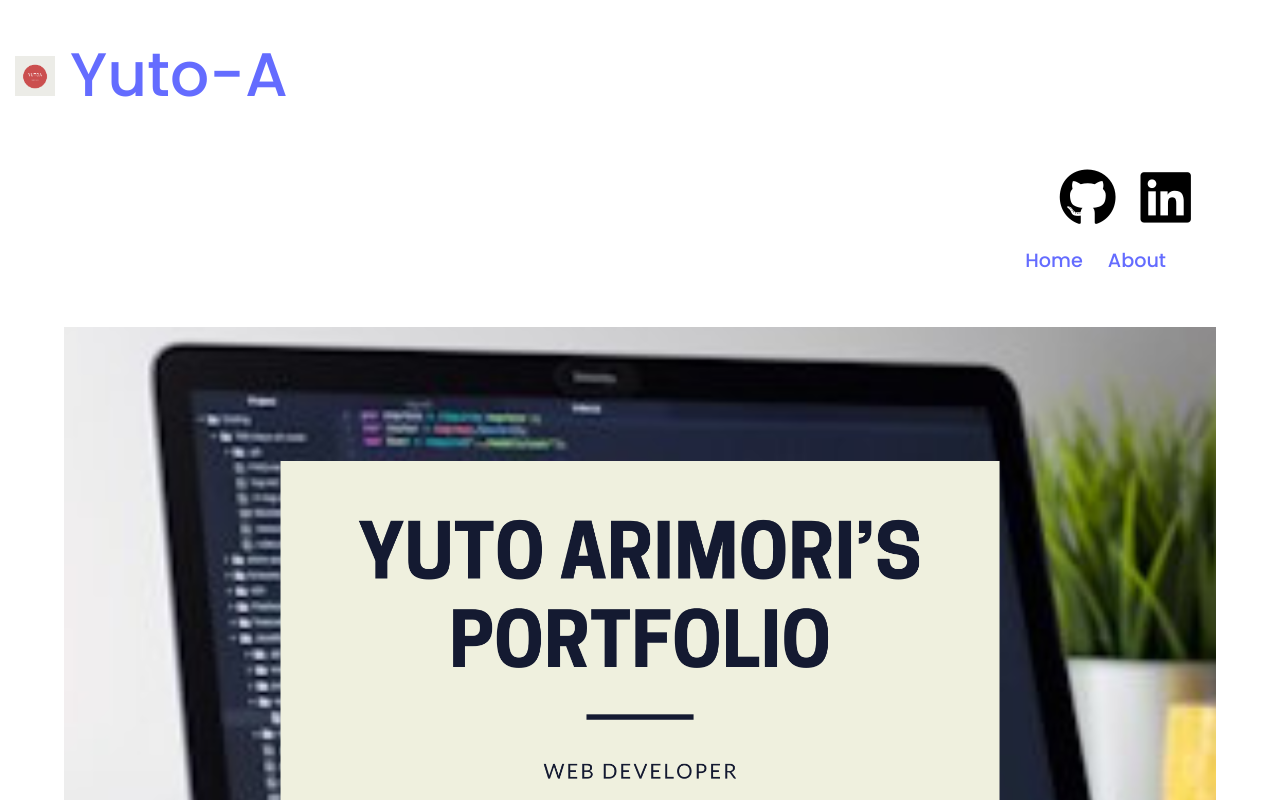
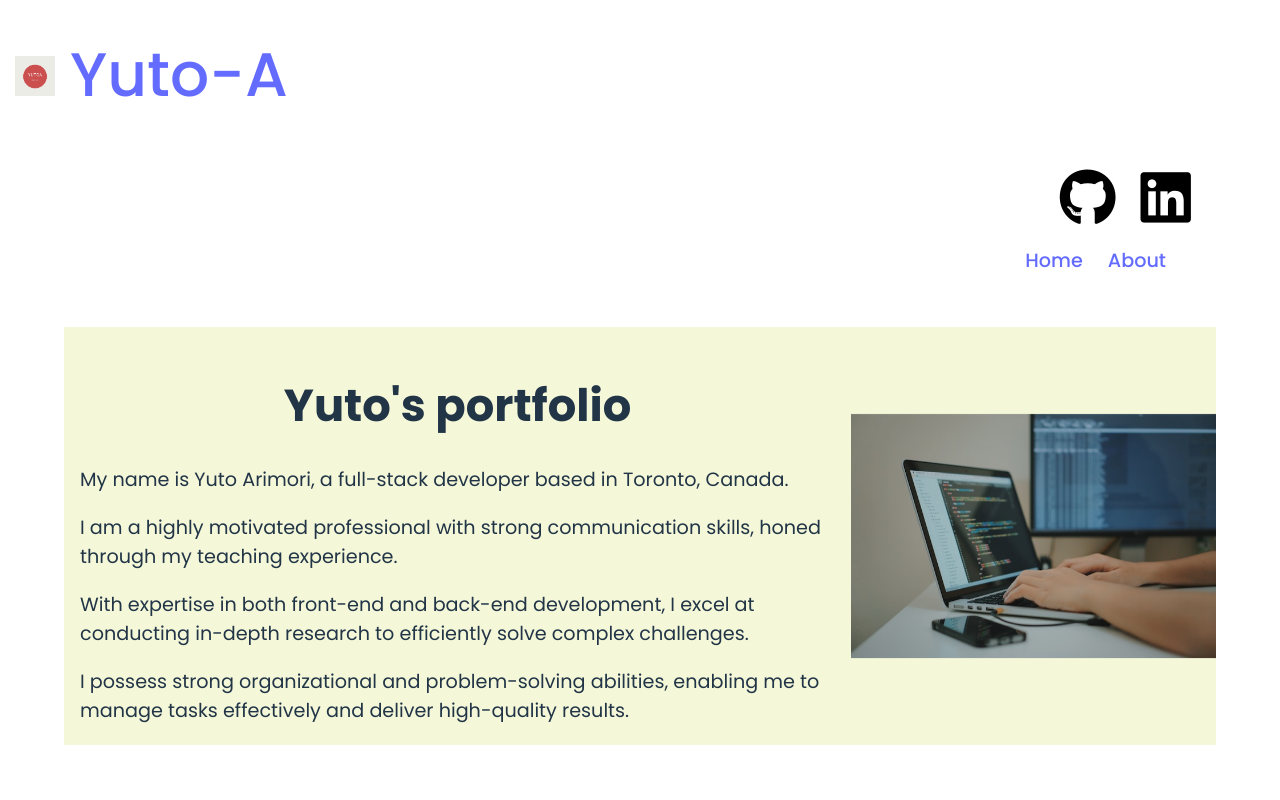
Before and after one commit to Yuto-A2/myPortfolio, a React (Vite) app in the folder portfolio/frontend/: page / in a window 1280 px wide. Shown: the top 800 px of the page. Built offline with nearby package versions, Linux system fonts and the light colour scheme; no server answers.

Commit message:
Added animation on Home.css

```diff
--- a/portfolio/frontend/src/components/Banar.jsx
+++ b/portfolio/frontend/src/components/Banar.jsx
@@ -1,7 +1,39 @@
 export default function Banar() {
-    return (
-        <>
-          <p><img id="banar" src="/img/yutos.png" alt="" /></p>
-        </>
-    )
+  return (
+    <>
+      {/* <p><img id="banar" src="/img/yutos.png" alt="" /></p> */}
+      <div className="banar">
+        <div className="banarBox">
+          <div className="banarTitle">
+            <p className="welcome2">
+              <span className="y">Y</span>
+              <span className="u">u</span>
+              <span className="t">t</span>
+              <span className="o">o</span>
+              <span className="apos">'</span>
+              <span className="s">s</span> <span className="p">p</span>
+              <span className="o2">o</span>
+              <span className="r">r</span>
+              <span className="t2">t</span>
+              <span className="f">f</span>
+              <span className="o3">o</span>
+              <span className="l">l</span>
+              <span className="i">i</span>
+              <span className="o4">o</span>
+            </p>
+          </div>
+          <div className="banarExplanation">
+            <p>My name is Yuto Arimori, a full-stack developer based in Toronto, Canada.</p>
+            <p>I am a highly motivated professional with strong communication skills, honed through my teaching experience.</p>
+            <p>With expertise in both front-end and back-end development, I excel at conducting in-depth research to efficiently solve complex challenges.</p>
+            <p>I possess strong organizational and problem-solving abilities, enabling me to manage tasks effectively and deliver high-quality results.</p>
+          </div>
+        </div>
+        <div className="banarContainer">
+          <img src="/img/pcImg.jpg" alt="" className="banarImg" />
+        </div>
+
+      </div>
+    </>
+  )
 }
--- a/portfolio/frontend/src/components/Home.css
+++ b/portfolio/frontend/src/components/Home.css
@@ -38,12 +38,162 @@ body {
 }
 
 /* banar image */
-#banar {
-    display: block;
+.banar {
+    display: flex;
+    flex-direction: row;
+    justify-content: space-between;
+    background-color: #f5f7d9;
     width: 90%;
+    height: auto;
     margin: 4% auto;
+    /* display: block;
+    width: 90%;
+    margin: 4% auto; */
 }
 
+.banarTitle {
+    /* flex: 1;  */
+    display: flex;
+    flex-direction: column;
+    text-align: center;
+}
+
+.banarTitle{
+    font-size: 2.8rem;
+    font-weight: bold;
+}
+
+.welcome2 {
+    margin-bottom: 8px;
+    white-space: nowrap;
+    font-size: clamp(1.5rem, 5vw, 2.8rem);
+    flex-wrap: nowrap;
+}
+
+.banarBox{
+    display: flex;
+    flex-direction: column;
+}
+
+.banarExplanation {
+    margin:0 16px;
+}
+
+.banarImg {
+    display: block;
+    width: 100%;
+    height: auto;
+}
+
+.banarContainer {
+    display: flex;
+    align-items: center;
+    opacity: 0;
+    animation: fadeUp 0.8s 1.8s ease-out forwards;
+}
+
+/* Animation */
+
+.y {
+    display: inline-block;
+    animation: fadeUp 0.8s 0.1s ease-out forwards;
+}
+
+.u {
+    display: inline-block;
+    animation: fadeUp 0.8s 0.2s ease-out forwards;
+}
+
+.t {
+    display: inline-block;
+    animation: fadeUp 0.8s 0.3s ease-out forwards;
+}
+
+.o {
+    display: inline-block;
+    animation: fadeUp 0.8s 0.4s ease-out forwards;
+}
+
+.apos {
+    display: inline-block;
+    animation: fadeUp 0.8s 0.5s ease-out forwards;
+}
+
+.s {
+    display: inline-block;
+    animation: fadeUp 0.8s 0.6s ease-out forwards;
+}
+
+.p {
+    display: inline-block;
+    animation: fadeUp 0.8s 0.7s ease-out forwards;
+}
+
+.o2 {
+    display: inline-block;
+    animation: fadeUp 0.8s 0.8s ease-out forwards;
+}
+
+.r {
+    display: inline-block;
+    animation: fadeUp 0.8s 0.9s ease-out forwards;
+}
+
+.t2 {
+    display: inline-block;
+    animation: fadeUp 0.8s 1.0s ease-out forwards;
+}
+
+.f {
+    display: inline-block;
+    animation: fadeUp 0.8s 1.2s ease-out forwards;
+}
+
+.o3 {
+    display: inline-block;
+    animation: fadeUp 0.8s 1.3s ease-out forwards;
+}
+
+.l {
+    display: inline-block;
+    animation: fadeUp 0.8s 1.4s ease-out forwards;
+}
+
+.i {
+    display: inline-block;
+    animation: fadeUp 0.8s 1.5s ease-out forwards;
+}
+
+.o4 {
+    display: inline-block;
+    animation: fadeUp 0.8s 1.6s ease-out forwards;
+}
+
+@keyframes fadeUp {
+    from {
+        transform: translateY(20px);
+        opacity: 0;
+    }
+    to {
+        transform: translateY(0);
+        opacity: 1;
+    }
+}
+
+
+.banarExplanation {
+    opacity: 0;
+    animation: fadeUp2 0.8s 1.7s ease-out forwards;
+}
+
+@keyframes fadeUp2 {
+    from {
+        opacity: 0;
+    }
+    to {
+        opacity: 1;
+    }
+}
 /* Header h1 page title */
 .titleBox {
     display: flex;
@@ -85,6 +235,13 @@ body {
 
 .nav2 {
     margin-right: 25px;
+}
+
+/* banar for smart phone */
+@media screen and (max-width: 431px) {
+    .banar {
+        flex-direction: column;
+    }
 }
 
 /* navigation bar for smart phone */
```
Also changed, not shown: portfolio/frontend/public/img/pcImg.jpg (added).
